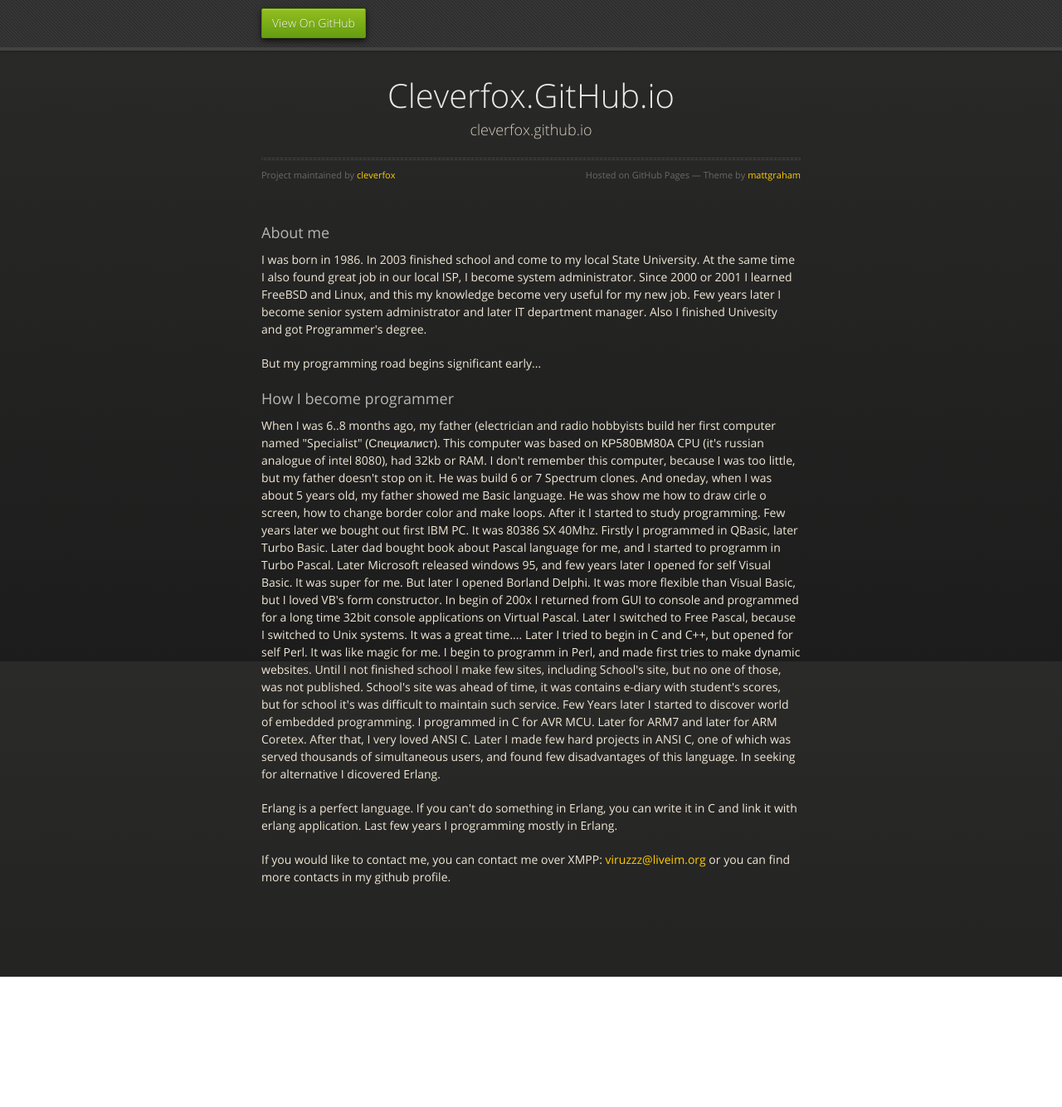
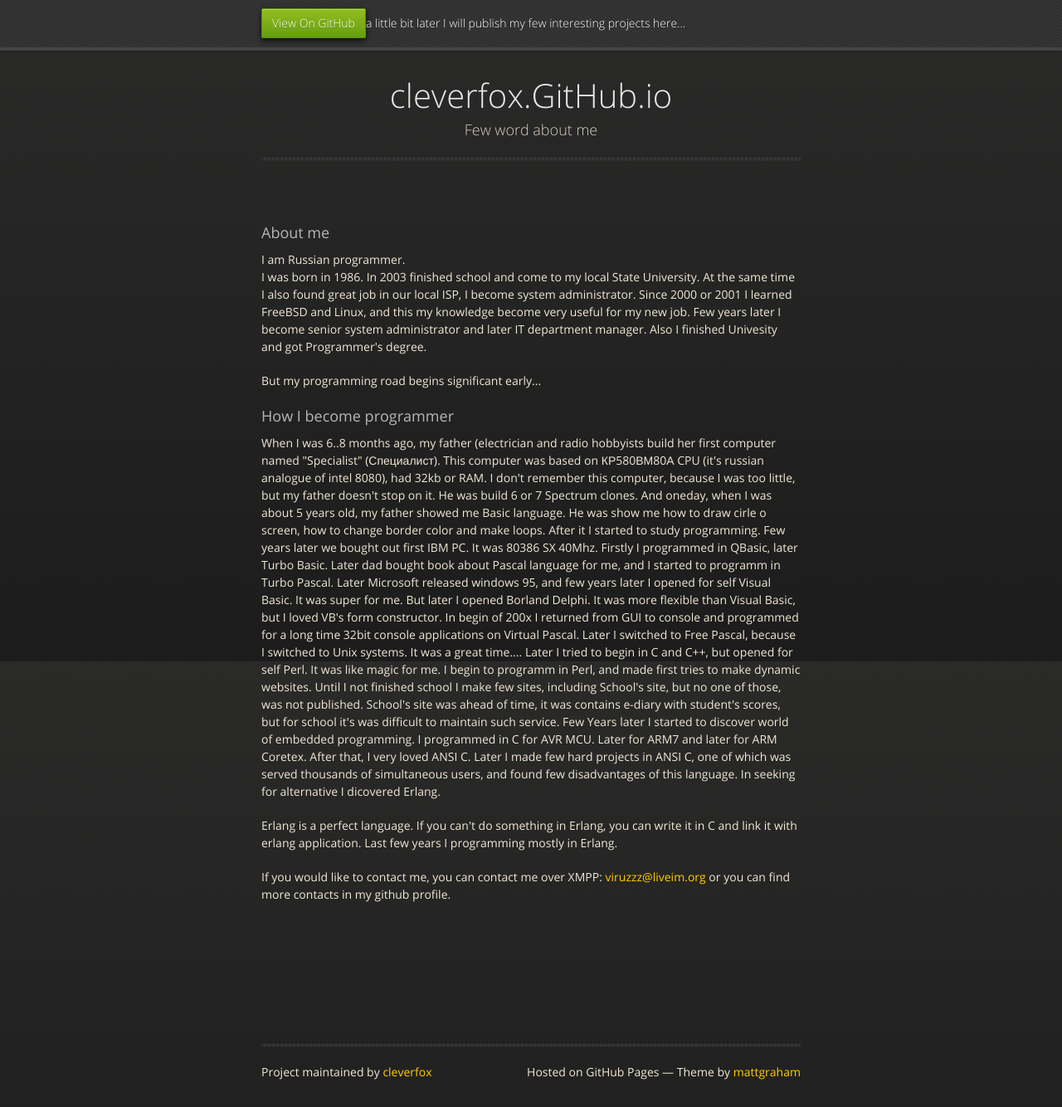
Before and after one commit to cleverfox/cleverfox.github.io, a plain HTML site: page index.html in a window 1280 px wide. Shown: the part 3-1337 px from the top of the page at 83% size. Before the commit the page ends 1180 px from the top, so only its background shows below. Drawn offline with nearby package versions, Linux system fonts and the light colour scheme.

Commit message:
Few fixes

```diff
--- a/index.html
+++ b/index.html
@@ -3,7 +3,7 @@
   <head>
     <meta charset="utf-8">
     <meta http-equiv="X-UA-Compatible" content="chrome=1">
-    <title>Cleverfox.GitHub.io by cleverfox</title>
+    <title>cleverfox.GitHub.io</title>
     <link rel="stylesheet" href="stylesheets/styles.css">
     <link rel="stylesheet" href="stylesheets/github-dark.css">
     <script src="https://ajax.googleapis.com/ajax/libs/jquery/1.7.1/jquery.min.js"></script>
@@ -21,6 +21,8 @@
       <div id="header">
         <nav>
           <li class="fork"><a href="https://github.com/cleverfox">View On GitHub</a></li>
+          <li class="fork">a little bit later I will publish my few
+              interesting projects here...</li>
         </nav>
       </div><!-- end header -->
 
@@ -28,17 +30,15 @@
 
       <section>
         <div id="title">
-          <h1>Cleverfox.GitHub.io</h1>
-          <p>cleverfox.github.io</p>
+          <h1>cleverfox.GitHub.io</h1>
+          <p>Few word about me</p>
           <hr>
-          <span class="credits left">Project maintained by <a href="https://github.com/cleverfox">cleverfox</a></span>
-          <span class="credits right">Hosted on GitHub Pages &mdash; Theme by <a href="https://twitter.com/michigangraham">mattgraham</a></span>
         </div>
 
         <h3>
 <a id="about-me" class="anchor" href="#about-me" aria-hidden="true"><span aria-hidden="true" class="octicon octicon-link"></span></a>About me</h3>
 
-<p>I was born in 1986. In 2003 finished school and come to my local State University. At the same time I also found great job in our local ISP, I become system administrator. Since 2000 or 2001 I learned FreeBSD and Linux, and this my knowledge become very useful for my new job. Few years later I become senior system administrator and later IT department manager. Also I finished Univesity and got Programmer's degree. </p>
+<p>I am Russian programmer.<br> I was born in 1986. In 2003 finished school and come to my local State University. At the same time I also found great job in our local ISP, I become system administrator. Since 2000 or 2001 I learned FreeBSD and Linux, and this my knowledge become very useful for my new job. Few years later I become senior system administrator and later IT department manager. Also I finished Univesity and got Programmer's degree. </p>
 
 <p>But my programming road begins significant early...</p>
 
@@ -54,8 +54,16 @@ Few Years later I started to discover world of embedded programming. I programme
 <p>If you would like to contact me, you can contact me over XMPP: <a href="mailto:viruzzz@liveim.org">viruzzz@liveim.org</a> or you can find more contacts in my github profile.</p>
       </section>
 
+    <!--[if !IE]><script>fixScale(document);</script><![endif]-->
+
+    <section>
+    <hr>
+        <span class="credits left">Project maintained by <a href="https://github.com/cleverfox">cleverfox</a></span>
+        <span class="credits right">Hosted on GitHub Pages &mdash; Theme by <a href="https://twitter.com/michigangraham">mattgraham</a></span>
+    </section>
+
     </div>
-    <!--[if !IE]><script>fixScale(document);</script><![endif]-->
+
 
   </body>
 </html>
--- a/stylesheets/styles.css
+++ b/stylesheets/styles.css
@@ -813,10 +813,10 @@ section #title .credits {
   color: #696969;
   margin-top: -10px;
 }
-section #title .credits.left {
+section .credits.left {
   float: left;
 }
-section #title .credits.right {
+section .credits.right {
   float: right;
 }
 
--- a/stylesheets/stylesheet.css
+++ b/stylesheets/stylesheet.css
@@ -245,3 +245,7 @@ a {
 .cf {
   zoom:1;
 }
+
+.right {
+    float: right;
+}
```
